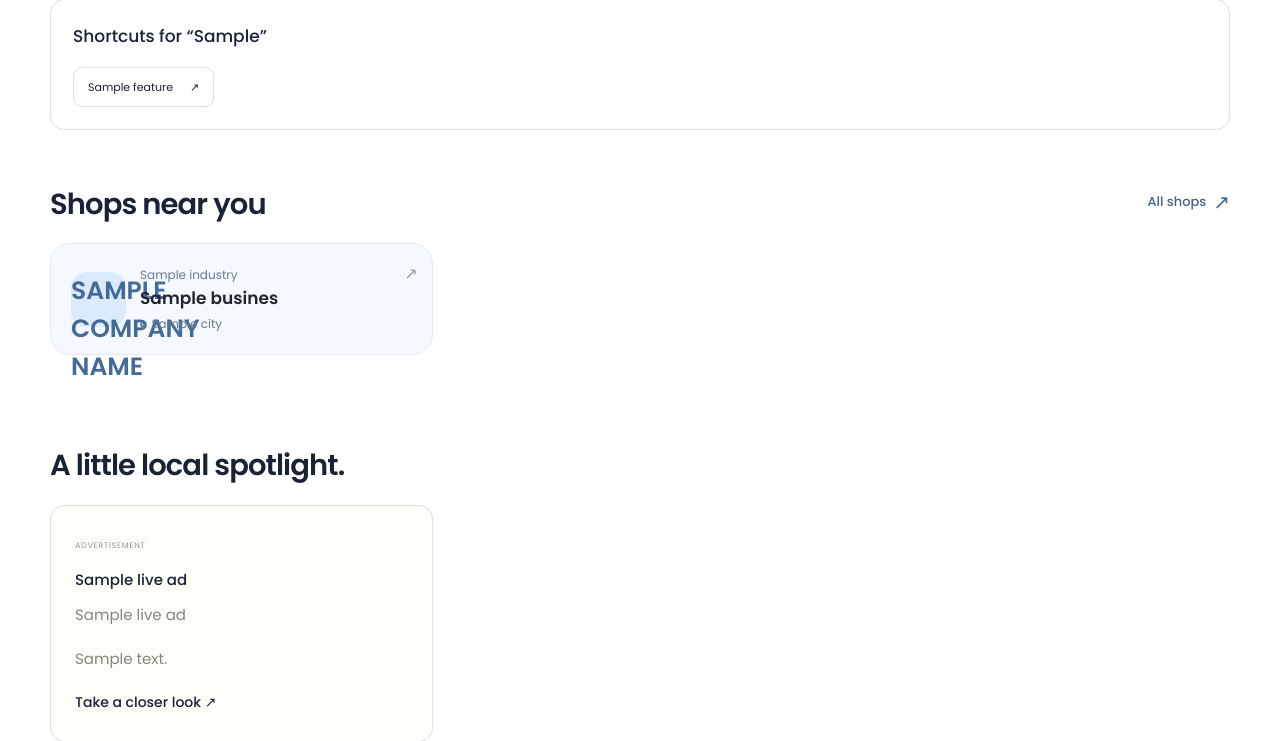
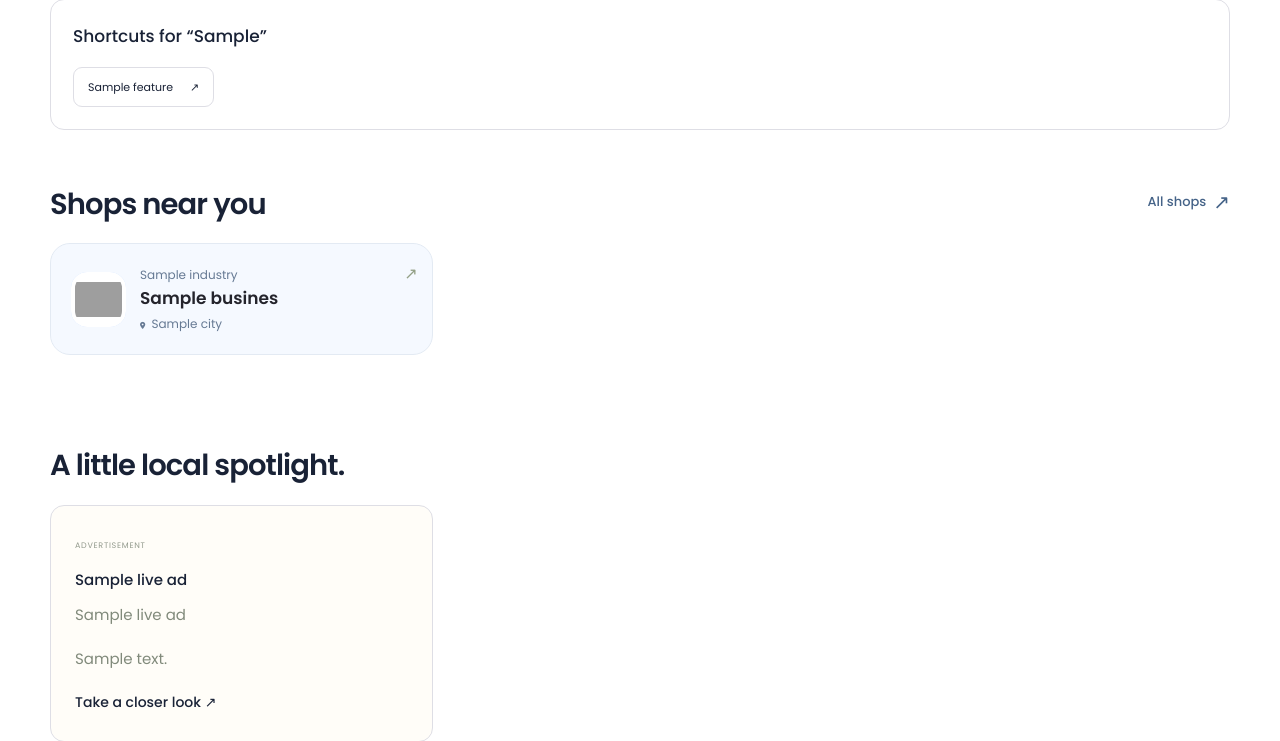
Before and after one commit to Sibi46/localdata, a Django app: template templates/index.html in a window 1280 px wide. Shown: the part 1865-2606 px from the top of the page. Run offline with Django 4.2, Linux system fonts and the light colour scheme; the template is opened without the code that fills it: most values are stand-ins (such as "Sample title", 1, 10 or a date in 2020); parts of the project's set-up code (start-up, migrations or seed data) failed here and were passed over; grey boxes are pictures that could not be loaded.

Commit message:
Show uploaded shop logos in nearby shop cards

```diff
--- a/static/css/home-market.css
+++ b/static/css/home-market.css
@@ -190,3 +190,6 @@ html[lang=ta] .market-home .market-promotion h1{font-size:clamp(22px,4vw,42px);l
 .market-home .market-promo-controls [data-slide][aria-pressed="true"] span{width:22px}
 @keyframes market-photo-appear{from{opacity:.25;transform:translateY(3px)}to{opacity:1;transform:translateY(0)}}
 @media(prefers-reduced-motion:no-preference){.market-home .market-product-photos .market-collection:not([hidden]){animation:market-photo-appear .18s ease-out}}
+
+.market-home .business-card .business-monogram{display:grid;place-items:center;overflow:hidden}
+.market-home .business-card .business-monogram img{display:block;width:100%;height:100%;object-fit:contain;padding:4px;background:#fff;border-radius:inherit}
--- a/templates/index.html
+++ b/templates/index.html
@@ -89,7 +89,7 @@
 
   <section class="business-section" aria-labelledby="business-title">
     <div class="section-heading"><div><p class="eyebrow">IN THE NEIGHBOURHOOD</p><h2 id="business-title">Shops near you</h2></div><a class="text-link" href="{% url 'business_list' %}{% if active_area %}?pincode={{ active_area|urlencode }}{% endif %}">All shops <span aria-hidden="true">↗</span></a></div>
-    {% if business_logos %}<div class="business-grid">{% for business in business_logos|slice:':6' %}<a class="business-card" href="{% url 'business_profile' business.company_id %}"><span class="business-monogram" aria-hidden="true">{{ business.company_name|first|upper }}</span><div><p>{{ business.industry|default:'Local business' }}</p><h3>{{ business.company_name }}</h3><span><i class="fas fa-map-marker-alt" aria-hidden="true"></i> {{ business.user.city|default:business.user.pincode|default:'Explore this business' }}</span></div><span class="business-arrow" aria-hidden="true">↗</span></a>{% endfor %}</div>
+    {% if business_logos %}<div class="business-grid">{% for business in business_logos|slice:':6' %}<a class="business-card" href="{% url 'business_profile' business.company_id %}"><span class="business-monogram" aria-hidden="true">{% if business.logo %}<img src="{{ business.logo.url }}" alt="" width="55" height="55" loading="lazy">{% else %}{{ business.company_name|first|upper }}{% endif %}</span><div><p>{{ business.industry|default:'Local business' }}</p><h3>{{ business.company_name }}</h3><span><i class="fas fa-map-marker-alt" aria-hidden="true"></i> {{ business.user.city|default:business.user.pincode|default:'Explore this business' }}</span></div><span class="business-arrow" aria-hidden="true">↗</span></a>{% endfor %}</div>
     {% else %}<div class="directory-empty"><span class="empty-symbol" aria-hidden="true"><i class="fas fa-store"></i></span><div><h3>Every local favourite starts somewhere.</h3><p>{% if active_area %}No business listings in {{ active_area }} yet. Explore other areas, or put your business on the map.{% else %}Be among the first businesses people discover here. Your neighbourhood is a good place to grow.{% endif %}</p></div><a href="/register/?type=company" class="button button-white">List your business <span aria-hidden="true">↗</span></a></div>{% endif %}
   </section>
 
@@ -109,5 +109,5 @@
 <nav class="mobile-nav" aria-label="Mobile navigation"><a href="/" aria-current="page"><i class="fas fa-home" aria-hidden="true"></i><span>Home</span></a><a href="/businesses/"><i class="fas fa-store" aria-hidden="true"></i><span>Shops</span></a><a href="/advertise/"><i class="fas fa-tags" aria-hidden="true"></i><span>Offers</span></a><a href="/news/"><i class="far fa-newspaper" aria-hidden="true"></i><span>News</span></a><a href="{% if request.user.is_authenticated %}/account/{% else %}/register/{% endif %}"><i class="far fa-user" aria-hidden="true"></i><span>{% if request.user.is_authenticated %}Account{% else %}Create account{% endif %}</span></a></nav>
 
 <dialog id="area-dialog" class="area-dialog" aria-labelledby="area-title"><div class="area-dialog-inner"><button class="dialog-close icon-button" data-area-close type="button" aria-label="Close area selector"><i class="fas fa-times" aria-hidden="true"></i></button><span class="dialog-pin" aria-hidden="true"><i class="fas fa-map-marker-alt"></i></span><p class="eyebrow">LET'S MAKE IT LOCAL</p><h2 id="area-title">Where's your little<br>corner of the world?</h2><p>Enter your pincode to find businesses and offers around you.</p><form action="{% url 'select_area' %}" method="post">{% csrf_token %}<input type="hidden" name="next" value="/"><label for="local-pincode">Your pincode</label><div class="pin-input-row"><input id="local-pincode" name="pincode" type="text" inputmode="numeric" pattern="[1-9][0-9]{5}" minlength="6" maxlength="6" placeholder="e.g. 600001" value="{{ active_area }}" autocomplete="postal-code" required><button class="button button-green" type="submit">Explore <span aria-hidden="true">↗</span></button></div></form>{% if saved_areas %}<div class="saved-areas"><p>Your saved areas</p>{% for code in saved_areas %}<form method="post" action="{% url 'select_area' %}">{% csrf_token %}<input type="hidden" name="next" value="/"><button name="pincode" value="{{ code }}">{{ code }}</button></form>{% endfor %}</div>{% endif %}<a class="all-areas" href="/businesses/?pincode=">Just looking? Explore all businesses ↗</a></div></dialog>
-{% if not request.user.is_authenticated %}{% include 'includes/guest_account_dialog.html' %}<link rel="stylesheet" href="{% static 'css/local-prompts.css' %}?v=1"><script src="{% static 'js/local-prompts.js' %}?v=1" defer></script>{% endif %}{% include 'includes/promotion_tracking.html' %}<link rel="stylesheet" href="{% static 'css/home-language.css' %}?v=3">{% include 'includes/mobile_layout.html' %}<script src="{% static 'js/home-language.js' %}?v=4" defer></script><script src="{% static 'js/product-language.js' %}?v=5" defer></script><link rel="stylesheet" href="{% static 'css/home-market.css' %}?v=4"><script src="{% static 'js/product-voice.js' %}?v=1" defer></script><script src="{% static 'js/home-market.js' %}?v=3" defer></script><script src="{% static 'js/scheduled-ad-banner.js' %}?v=1" defer></script></body>
+{% if not request.user.is_authenticated %}{% include 'includes/guest_account_dialog.html' %}<link rel="stylesheet" href="{% static 'css/local-prompts.css' %}?v=1"><script src="{% static 'js/local-prompts.js' %}?v=1" defer></script>{% endif %}{% include 'includes/promotion_tracking.html' %}<link rel="stylesheet" href="{% static 'css/home-language.css' %}?v=3">{% include 'includes/mobile_layout.html' %}<script src="{% static 'js/home-language.js' %}?v=4" defer></script><script src="{% static 'js/product-language.js' %}?v=5" defer></script><link rel="stylesheet" href="{% static 'css/home-market.css' %}?v=5"><script src="{% static 'js/product-voice.js' %}?v=1" defer></script><script src="{% static 'js/home-market.js' %}?v=3" defer></script><script src="{% static 'js/scheduled-ad-banner.js' %}?v=1" defer></script></body>
 </html>
```
